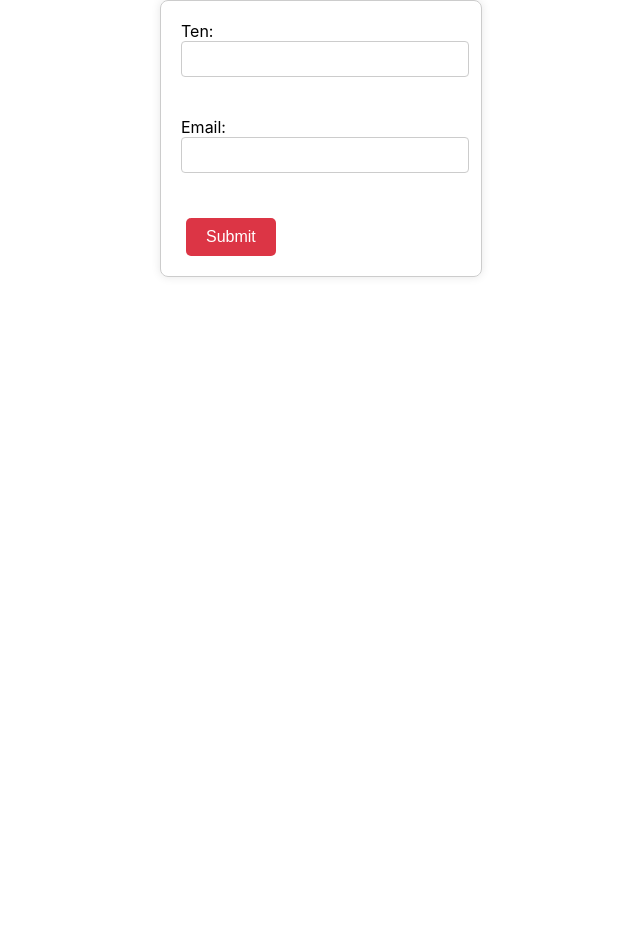
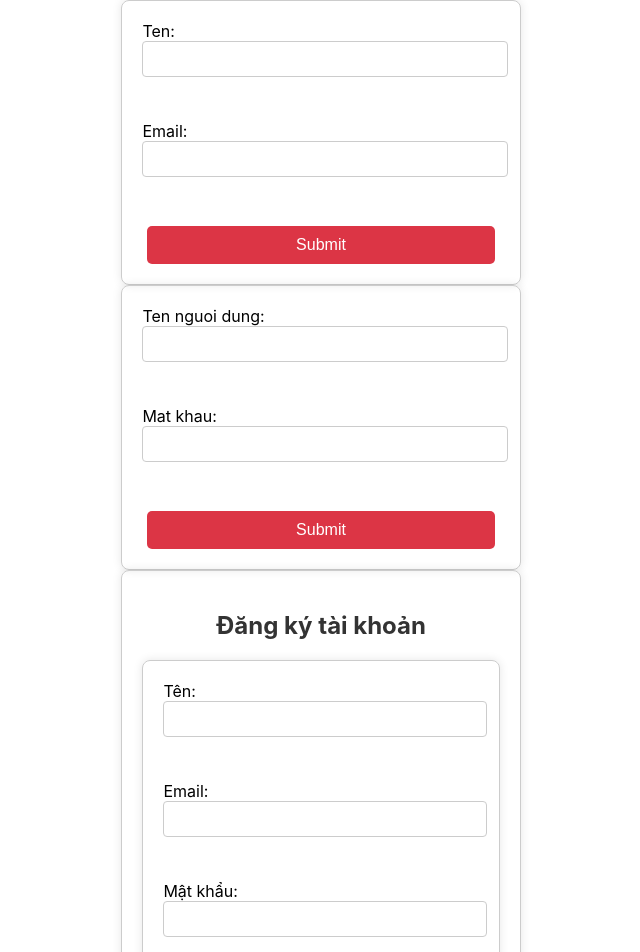
Before and after one commit to TienLe0305/React-Practice, a React (Create React App) app in the folder calculator/: page / in a window 1280 px wide. Shown: the top 952 px of the page, without its empty margins (319-959 px from the left). Before the commit the page ends 800 px from the top, so only its background shows below. Built offline with nearby package versions, Linux system fonts and the light colour scheme.

Commit message:
LoginForm RegisterForm

```diff
--- a/calculator/src/App.js
+++ b/calculator/src/App.js
@@ -12,12 +12,14 @@ import DragAndDrop from "./components/DragAndDrop/DragAndDrop.js";
 import FormSubmission from "./components/FormSubmission/FormSubmission.js";
 import Greeting from "./components/Greeting";
 import InputChange from "./components/InputChange/InputChange.js";
+import LoginForm from "./components/LoginForm/LoginForm.js";
 import MouseHover from "./components/MouseHover/MouseHover.js";
 import PasswordStrength from "./components/PasswordStrengthChecker/PasswordStrength.js";
 import PersonList from "./components/PersonList/PersonList.js";
 import ProductCard from "./components/ProductCard/ProductCard.js";
 import ProductList from "./components/ProductList/ProductList.js";
 import QuizGame from "./components/QuizGame/QuizGame.js";
+import RegisterForm from "./components/RegisterForm/RegisterForm.js";
 import ScrollEvent from "./components/ScrollEvent/ScrollEvent.js";
 import ShoppingCart from "./components/ShoppingCart/ShoppingCart.js";
 import TodoList from "./components/TodoList/TodoList.js";
@@ -116,6 +118,8 @@ function App() {
       <ScrollEvent />
       <AutoComplete /> */}
       <BasicForm />
+      <LoginForm />
+      <RegisterForm />
     </div>
   );
 }
--- /dev/null
+++ b/calculator/src/components/LoginForm/LoginForm.css
@@ -0,0 +1,34 @@
+form {
+  max-width: 400px;
+  margin: auto;
+  padding: 20px;
+  border: 1px solid #ccc;
+  border-radius: 8px;
+  box-shadow: 0 0 10px rgba(0, 0, 0, 0.1);
+}
+
+label {
+  display: block;
+  margin-bottom: 8px;
+}
+
+input {
+  width: 100%;
+  padding: 8px;
+  margin-bottom: 16px;
+  border: 1px solid #ccc;
+  border-radius: 4px;
+}
+
+button {
+  background-color: #4caf50;
+  color: white;
+  padding: 10px 15px;
+  border: none;
+  border-radius: 4px;
+  cursor: pointer;
+}
+
+button:hover {
+  background-color: #45a049;
+}
--- /dev/null
+++ b/calculator/src/components/LoginForm/LoginForm.js
@@ -0,0 +1,50 @@
+import React, { useState } from "react";
+import "./LoginForm.css";
+
+const LoginForm = () => {
+  const [formData, setFormData] = useState({
+    username: "",
+    password: "",
+  });
+
+  const handleChange = (e) => {
+    const { name, value } = e.target;
+    setFormData({
+      ...formData,
+      [name]: value,
+    });
+  };
+
+  const handleSubmit = (e) => {
+    e.preventDefault();
+    console.log("Thong tin da nhap:", formData);
+  };
+
+  return (
+    <form onSubmit={handleSubmit}>
+      <label>
+        Ten nguoi dung:
+        <input
+          type="text"
+          name="username"
+          value={formData.username}
+          onChange={handleChange}
+        />
+      </label>
+      <br />
+      <label>
+        Mat khau:
+        <input
+          type="password"
+          name="password"
+          value={formData.password}
+          onChange={handleChange}
+        />
+      </label>
+      <br />
+      <button type="submit">Submit</button>
+    </form>
+  );
+};
+
+export default LoginForm;
--- /dev/null
+++ b/calculator/src/components/RegisterForm/RegisterForm.css
@@ -0,0 +1,42 @@
+.registration-container {
+  max-width: 400px;
+  margin: auto;
+  padding: 20px;
+  border: 1px solid #ccc;
+  border-radius: 8px;
+  box-shadow: 0 0 10px rgba(0, 0, 0, 0.1);
+}
+
+h2 {
+  text-align: center;
+  color: #333;
+}
+
+form {
+  display: flex;
+  flex-direction: column;
+}
+
+label {
+  margin-bottom: 8px;
+}
+
+input {
+  padding: 8px;
+  margin-bottom: 16px;
+  border: 1px solid #ccc;
+  border-radius: 4px;
+}
+
+button {
+  background-color: #4caf50;
+  color: white;
+  padding: 10px 15px;
+  border: none;
+  border-radius: 4px;
+  cursor: pointer;
+}
+
+button:hover {
+  background-color: #45a049;
+}
--- /dev/null
+++ b/calculator/src/components/RegisterForm/RegisterForm.js
@@ -0,0 +1,65 @@
+import React from "react";
+import "./RegisterForm.css";
+import { useState } from "react";
+
+const RegisterForm = () => {
+  const [formData, setFormData] = useState({
+    username: "",
+    email: "",
+    password: "",
+  });
+
+  const handleChange = (e) => {
+    const { name, value } = e.target;
+    setFormData({
+      ...formData,
+      [name]: value,
+    });
+  };
+
+  const handleSubmit = (e) => {
+    e.preventDefault();
+    console.log("Thong tin dang ky:", formData);
+  };
+
+  return (
+    <div className="registration-container">
+      <h2>Đăng ký tài khoản</h2>
+      <form onSubmit={handleSubmit}>
+        <label>
+          Tên:
+          <input
+            type="text"
+            name="name"
+            value={formData.name}
+            onChange={handleChange}
+          />
+        </label>
+        <br />
+        <label>
+          Email:
+          <input
+            type="email"
+            name="email"
+            value={formData.email}
+            onChange={handleChange}
+          />
+        </label>
+        <br />
+        <label>
+          Mật khẩu:
+          <input
+            type="password"
+            name="password"
+            value={formData.password}
+            onChange={handleChange}
+          />
+        </label>
+        <br />
+        <button type="submit">Đăng ký</button>
+      </form>
+    </div>
+  );
+};
+
+export default RegisterForm;
```
